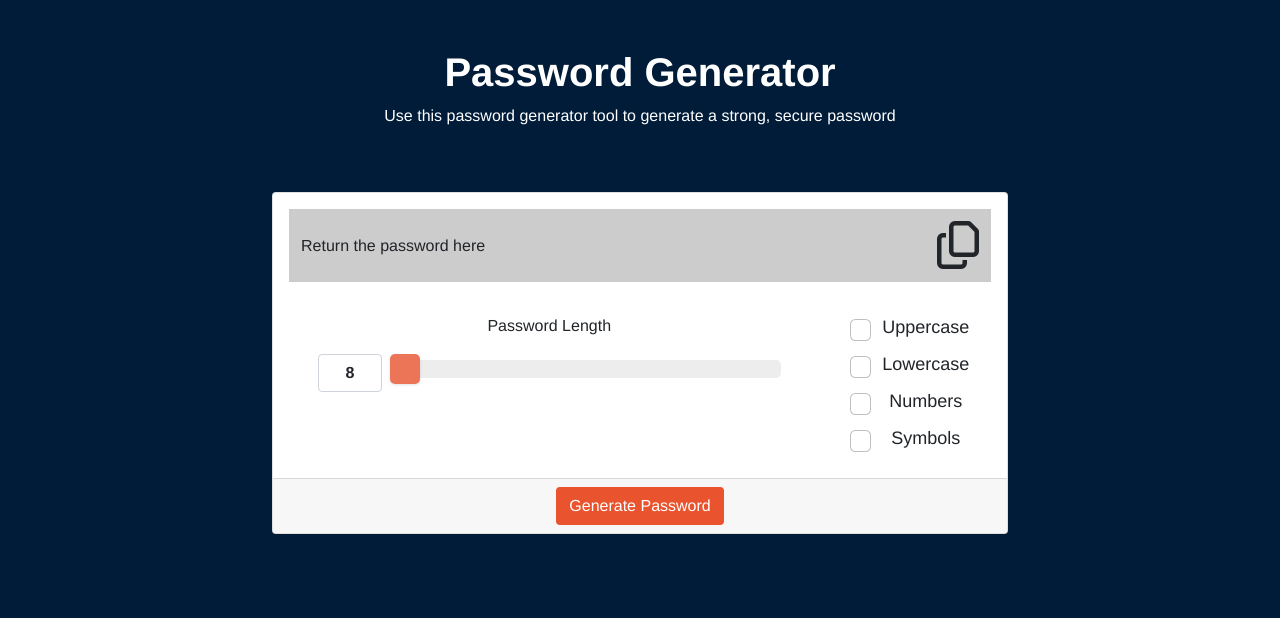
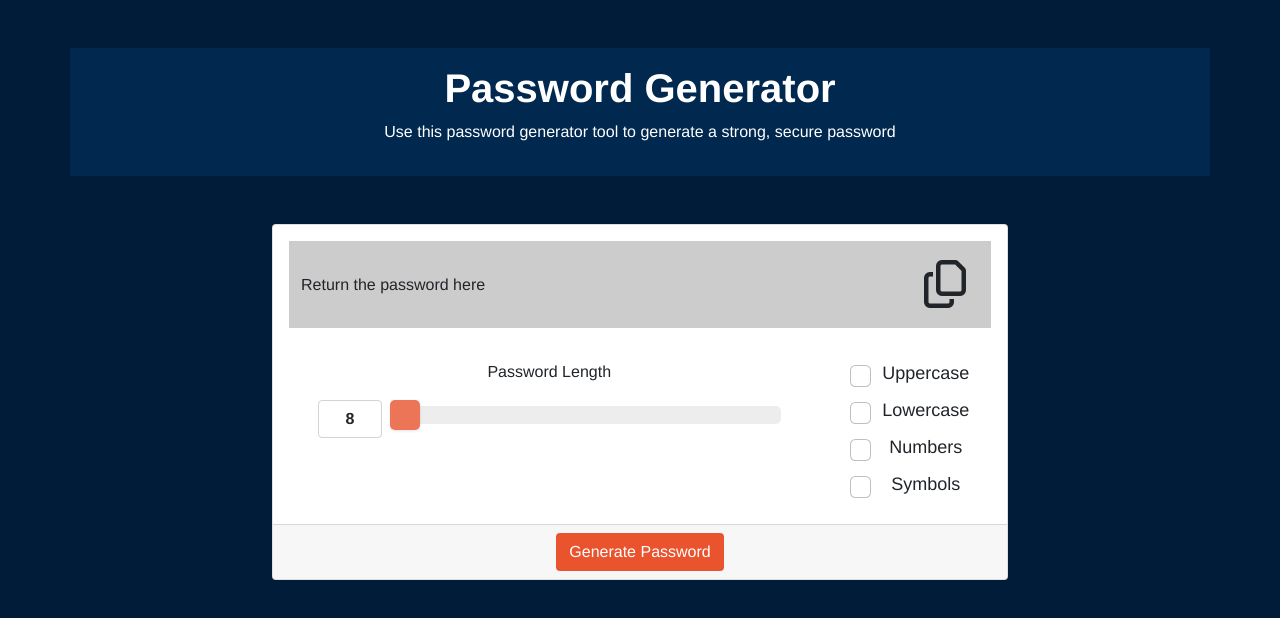
Before and after one commit to crrmarchese/Password-Generator, a plain HTML site: page index.html in a window 1280 px wide. Drawn offline with nearby package versions, Linux system fonts and the light colour scheme.

Commit message:
Add bg color to title, make copy a button

```diff
--- a/css/styles.css
+++ b/css/styles.css
@@ -4,7 +4,6 @@
   --secondary-dark-navy: #01284f;
   --accent-color: #e9532e;
   --dk-accent-color :#e44119;
-
 }
 
 body {
@@ -16,8 +15,12 @@ h1 {
     font-weight: 700;
 }
 
-.text--white {
-    color: var(--bs-white);
+.fa-3x {
+  font-size: 2.25rem;;
+}
+
+.background-dark {
+  background-color: var(--secondary-dark-navy);
 }
 /*================= MAIN ==================*/
 #pw-generator-results {
@@ -116,3 +119,36 @@ h1 {
     background-color: var(--dk-accent-color);
     color: var(--bs-white);
   }
+
+  /*================= MEDIA QUERIES ==================*/
+/* X-Small devices (portrait phones, less than 576px)
+No media query for `xs` since this is the default in Bootstrap */
+
+
+/* Small devices (landscape phones, 576px and up) */
+@media (min-width: 576px) {
+
+
+}
+
+/* Medium devices (tablets, 768px and up) */
+@media (min-width: 768px) {
+
+}
+
+/* Large devices (desktops, 992px and up) */
+@media (min-width: 992px) {
+	.fa-3x {
+    font-size: 3rem;
+  }
+}
+
+/* X-Large devices (large desktops, 1200px and up) */
+@media (min-width: 1200px) {
+
+}
+
+/* XX-Large devices (larger desktops, 1400px and up) */
+@media (min-width: 1400px) {
+
+}
--- a/index.html
+++ b/index.html
@@ -17,7 +17,7 @@
 <body class="d-flex h-100 text-center">
 
     <main id ="page-pw-generator" class="container py-5">
-		<div class="row text--white">
+		<div class="row text-white background-dark pt-3 pb-3">
 			<div class="col-sm-12">
 				<h1>Password Generator</h1>
 				<p>Use this password generator tool to generate a strong, secure password</p>
@@ -30,7 +30,7 @@
 					<div class="card-body">
 						<div id="pw-generator-results">
 							Return the password here
-							<span class=""><i class="far fa-copy fa-3x"></i></span>
+							<button class="btn" id="copy"><i class="far fa-copy fa-3x"></i></button>
 						</div>
 						<!-- Nested columns -->
 						<div class="row">
@@ -74,7 +74,7 @@
 						</div>
 					</div>
 					<div class="card-footer">
-						<button id="generate" class="btn btn--custom text--white">Generate Password</button>
+						<button id="generate" class="btn btn--custom text-white">Generate Password</button>
 					</div>
 				</div>
 			</div>
```
